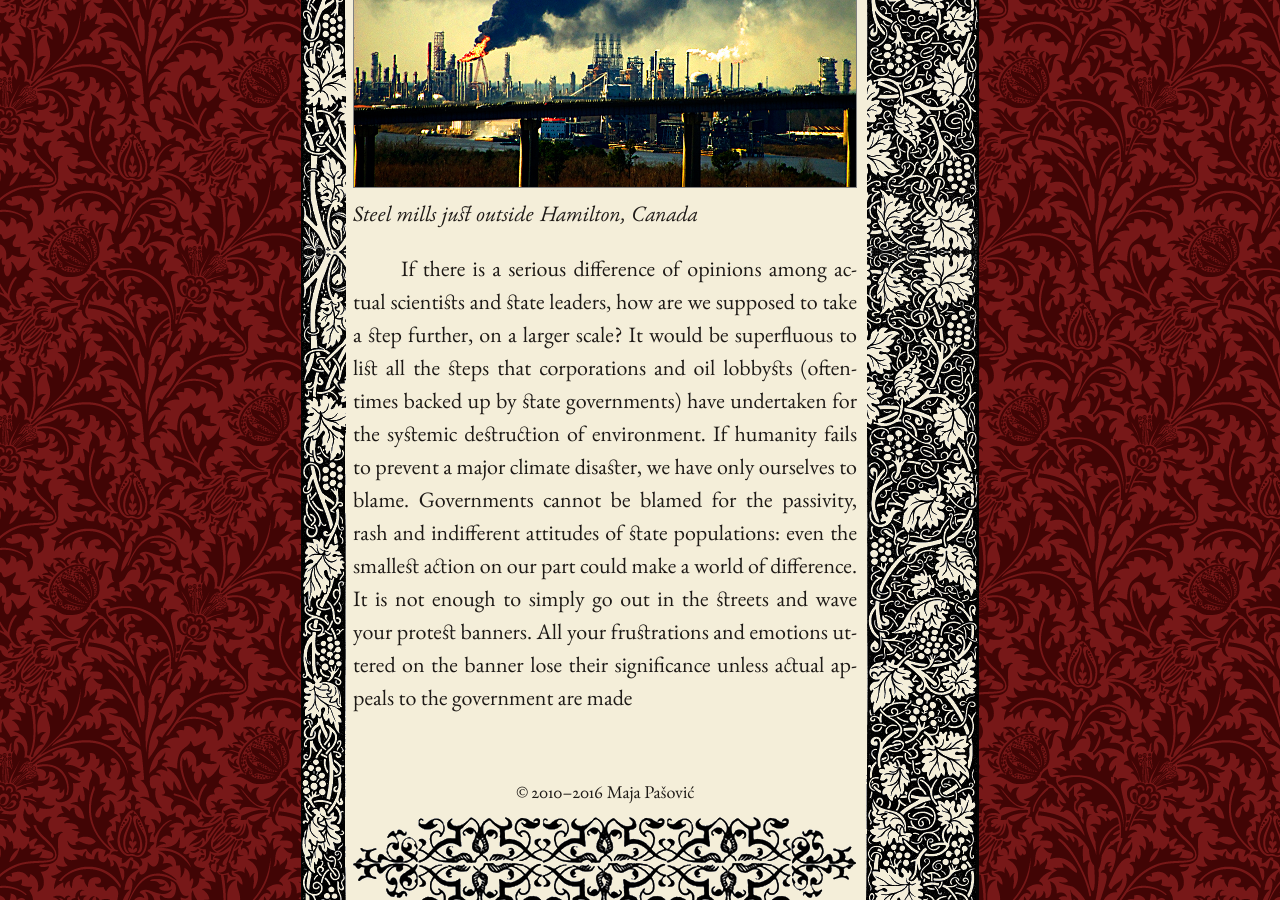
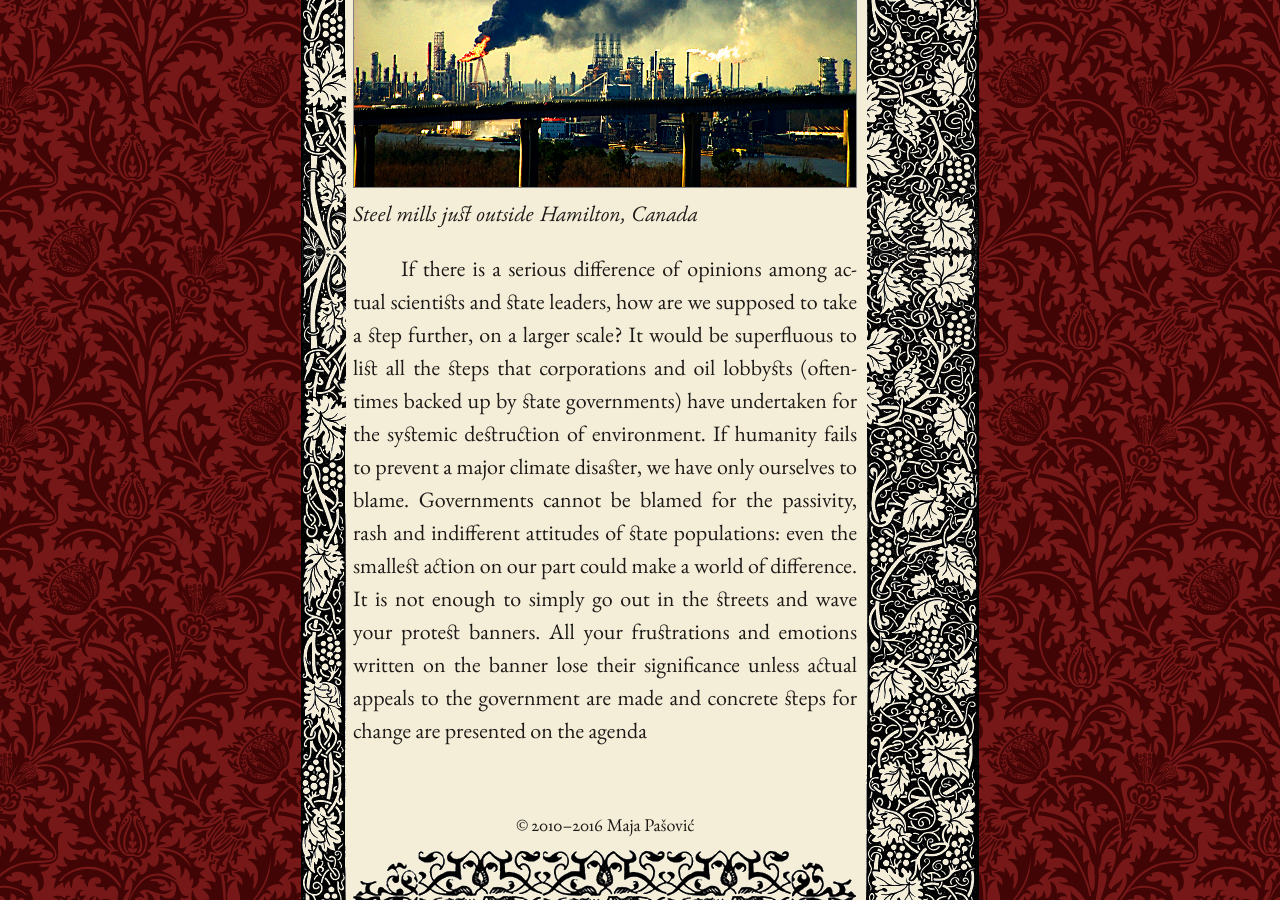
Before and after one commit to mpasovic/majapasovic.org, a Jekyll site: the page built from _posts/2016-08-29--baked-new-world-how-determined-are-we-to-survive-the-climate-crisis.md, in a window 1280 px wide and 900 px high, scrolled down 4683 px. Built offline with Jekyll 4.4.1, drawn with Linux system fonts in a browser that asks for light colours; nearby versions of some CDN libraries.

Commit message:
Updated 2016-08-29--baked-new-world-how-determined-are-we-to-survive-the-climate-crisis.md

```diff
--- a/_posts/2016-08-29--baked-new-world-how-determined-are-we-to-survive-the-climate-crisis.md
+++ b/_posts/2016-08-29--baked-new-world-how-determined-are-we-to-survive-the-climate-crisis.md
@@ -31,4 +31,4 @@
 ![Hamilton_ON.jpg]({{site.baseurl}}/img/Hamilton_ON.jpg)
      *Steel mills just outside Hamilton, Canada*
 
-If there is a serious difference of opinions among actual scientists and state leaders, how are we supposed to take a step further, on a larger scale? It would be superfluous to list all the steps that corporations and oil lobbysts (oftentimes backed up by state governments) have undertaken for the systemic destruction of environment. If humanity fails to prevent a major climate disaster, we have only ourselves to blame. Governments cannot be blamed for the passivity, rash and indifferent attitudes of state populations: even the smallest action on our part could make a world of difference. It is not enough to simply go out in the streets and wave your protest banners. All your frustrations and emotions uttered on the banner lose their significance unless actual appeals to the government are made
+If there is a serious difference of opinions among actual scientists and state leaders, how are we supposed to take a step further, on a larger scale? It would be superfluous to list all the steps that corporations and oil lobbysts (oftentimes backed up by state governments) have undertaken for the systemic destruction of environment. If humanity fails to prevent a major climate disaster, we have only ourselves to blame. Governments cannot be blamed for the passivity, rash and indifferent attitudes of state populations: even the smallest action on our part could make a world of difference. It is not enough to simply go out in the streets and wave your protest banners. All your frustrations and emotions written on the banner lose their significance unless actual appeals to the government are made and concrete steps for change are presented on the agenda
```
